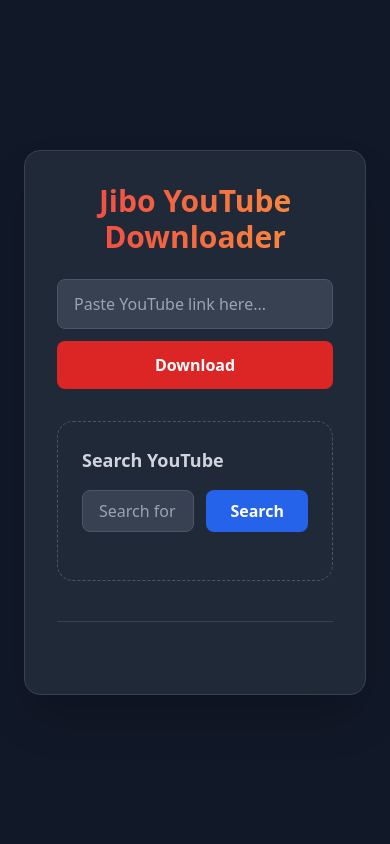
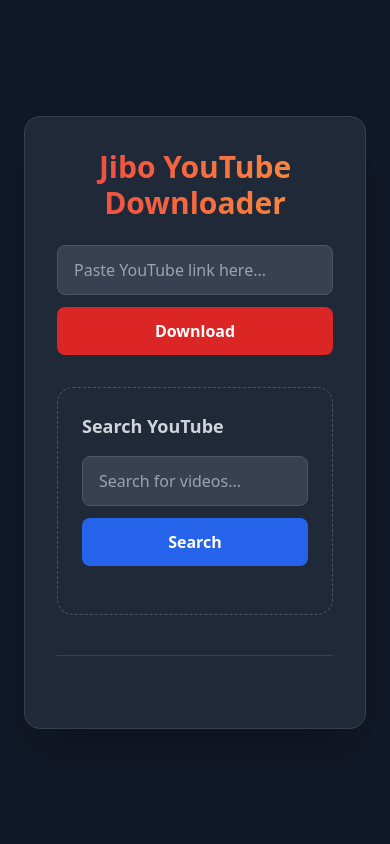
Before and after one commit to phpjibo-prog/media_today, a Flask app: page / in a window 390 px wide. Run offline with Flask 3, Linux system fonts and the light colour scheme; some libraries are stand-ins or nearby versions.

Commit message:
Update index.html

```diff
--- a/templates/index.html
+++ b/templates/index.html
@@ -52,15 +52,15 @@
 
         <div class="mb-10 p-6 bg-gray-750 border border-dashed border-gray-600 rounded-2xl">
             <h2 class="text-lg font-semibold mb-4 text-gray-300">Search YouTube</h2>
-            <div class="flex gap-3">
+            <div class="flex flex-col sm:flex-row gap-3">
                 <input type="text" id="searchInput" placeholder="Search for videos..."
-                       class="w-full bg-gray-700 border border-gray-600 rounded-lg px-4 py-2 focus:outline-none focus:ring-2 focus:ring-blue-500 transition">
-                <button onclick="searchVideos()" class="bg-blue-600 hover:bg-blue-700 px-6 py-2 rounded-lg font-semibold transition">
+                       class="w-full bg-gray-700 border border-gray-600 rounded-lg px-4 py-3 focus:outline-none focus:ring-2 focus:ring-blue-500 transition">
+                <button onclick="searchVideos()" class="bg-blue-600 hover:bg-blue-700 px-8 py-3 rounded-lg font-semibold transition">
                     Search
                 </button>
             </div>
 
-            <div id="searchResults" class="mt-6 space-y-3"></div>
+            <div id="searchResults" class="mt-6"></div>
         </div>
 
         <hr class="border-gray-700 mb-10">
@@ -262,7 +262,7 @@
 
             if (!query) return;
 
-            resultsContainer.innerHTML = "<p class='text-center text-gray-500'>Searching...</p>";
+            resultsContainer.innerHTML = "<div class='flex justify-center p-4'><div class='spinner'></div><span>Searching...</span></div>";
 
             try {
                 const response = await fetch('/search', {
@@ -273,39 +273,34 @@
                 const data = await response.json();
 
                 if (data.error) {
-                    resultsContainer.innerHTML = `<p class="text-red-400">Error: ${data.error}</p>`;
+                    resultsContainer.innerHTML = `<p class="text-red-400 p-2">Error: ${data.error}</p>`;
                     return;
                 }
 
-                resultsContainer.innerHTML = ""; // Clear loader
+                resultsContainer.innerHTML = "";
                 data.results.forEach(video => {
                     const div = document.createElement('div');
-                    div.className = "flex items-center gap-4 p-3 bg-gray-700 rounded-lg hover:bg-gray-650 transition";
+                    // Using flex-col for mobile (vertical) and sm:flex-row for desktop (horizontal)
+                    div.className = "flex flex-col sm:flex-row items-start sm:items-center gap-4 p-4 mb-3 bg-gray-800 border border-gray-700 rounded-xl hover:border-blue-500 transition shadow-sm";
                     div.innerHTML = `
-                        <img src="${video.thumbnail}" class="w-24 h-16 object-cover rounded shadow">
-                        <div class="flex-1">
-                            <h4 class="text-sm font-bold line-clamp-1">${video.title}</h4>
-                            <p class="text-xs text-gray-400">${video.duration}</p>
+                        <img src="${video.thumbnail}" class="w-full sm:w-32 h-40 sm:h-20 object-cover rounded-lg">
+                        <div class="flex-1 w-full">
+                            <h4 class="text-sm sm:text-base font-bold text-white mb-1 leading-tight">
+                                ${video.title}
+                            </h4>
+                            <p class="text-xs text-gray-400 mb-3 sm:mb-0">${video.duration}</p>
                         </div>
                         <button onclick="selectVideo('${video.url}')"
-                                class="bg-red-600 hover:bg-red-700 text-xs px-3 py-2 rounded font-bold">
+                                class="w-full sm:w-auto bg-blue-600 hover:bg-blue-700 text-white text-sm px-6 py-2.5 rounded-lg font-bold transition-all active:scale-95">
                             Select
                         </button>
                     `;
                     resultsContainer.appendChild(div);
                 });
             } catch (err) {
-                resultsContainer.innerHTML = `<p class="text-red-400">Connection error.</p>`;
+                resultsContainer.innerHTML = `<p class="text-red-400 p-2">Connection error.</p>`;
             }
         }
-
-        // This fills the URL input and automatically triggers the existing info fetcher
-        function selectVideo(url) {
-            document.getElementById('urlInput').value = url;
-            fetchVideoInfo(); // Calls your existing function to show quality options
-            window.scrollTo({ top: 0, behavior: 'smooth' });
-        }
-
     </script>
 </body>
 
```
